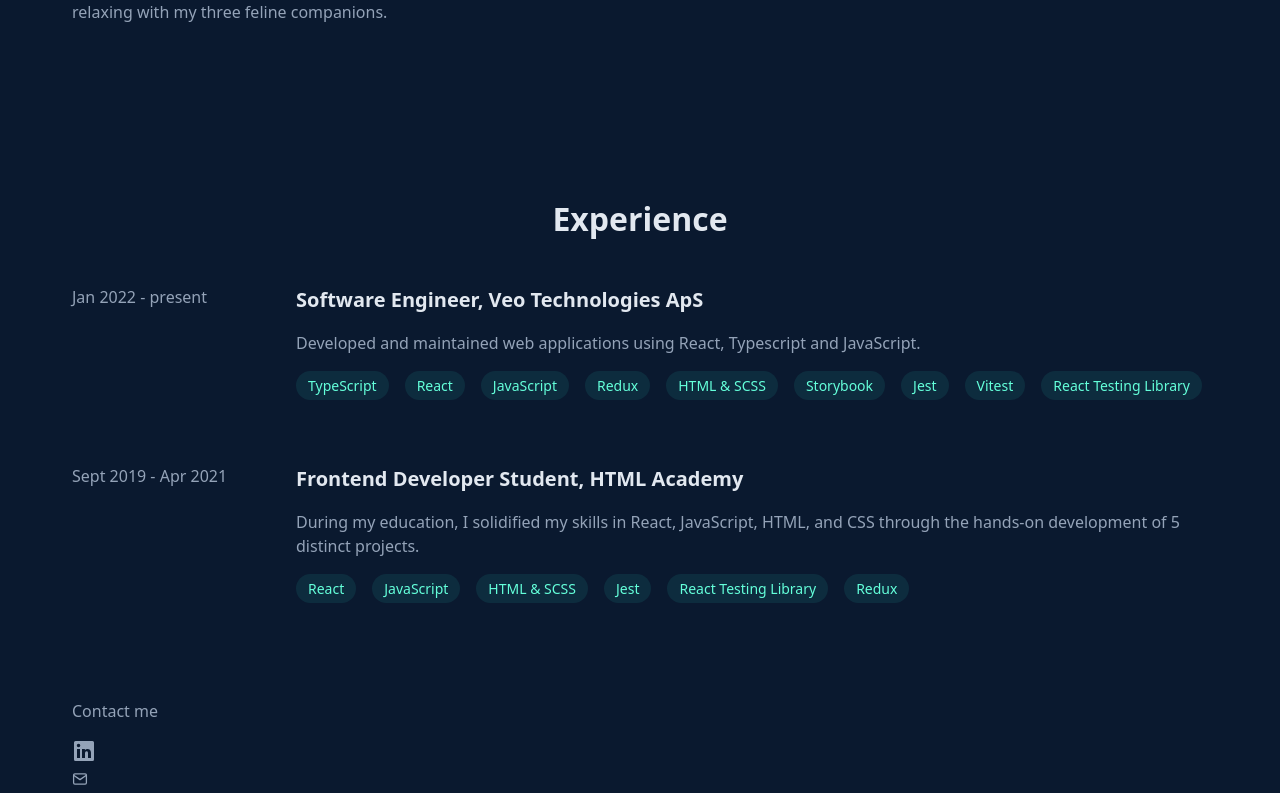
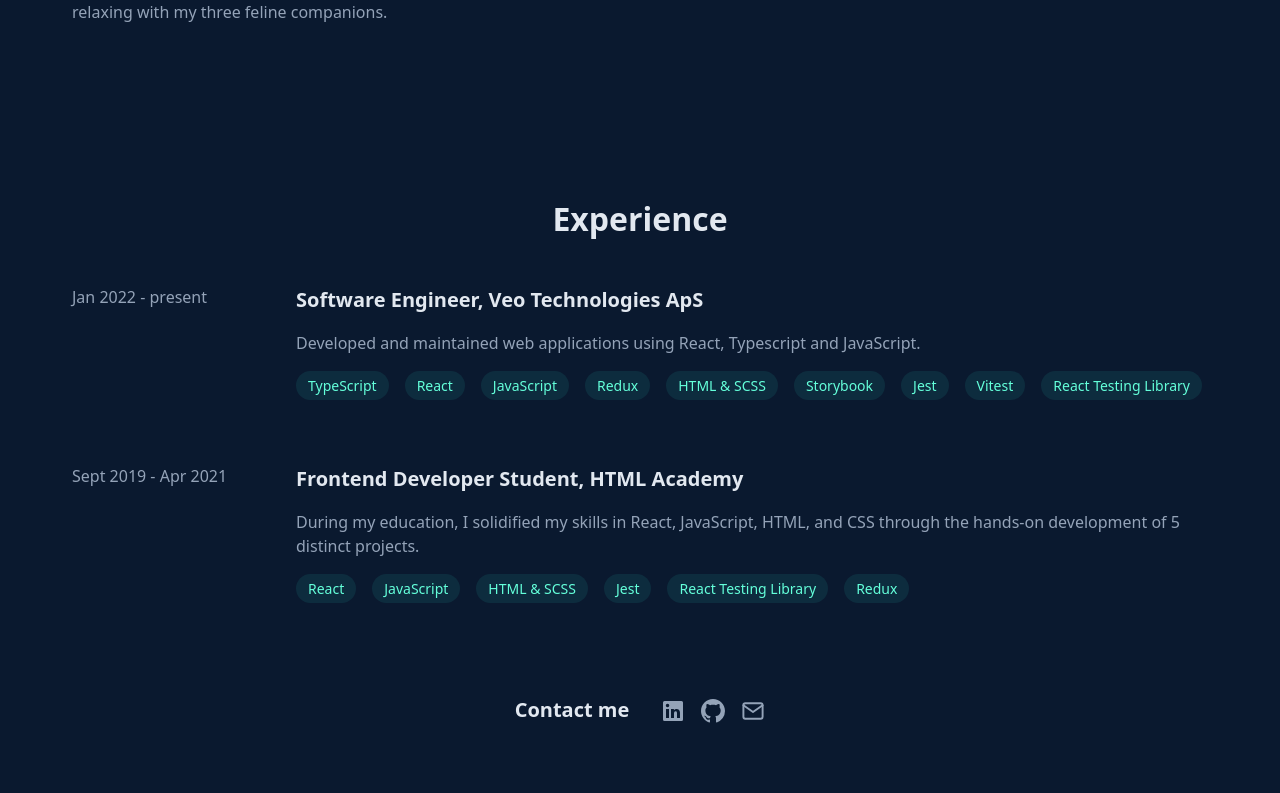
Before and after one commit to ElizabethSh/project-zero, a React (Vite) app: page / in a window 1280 px wide. Shown: the part 1588-2381 px from the top of the page. After the commit the page ends 2343 px from the top, so only its background shows below. Built offline with nearby package versions, Linux system fonts and the light colour scheme.

Commit message:
Add footer styles

```diff
--- /dev/null
+++ b/src/components/layout/footer/footer.scss
@@ -0,0 +1,33 @@
+.footer {
+  padding: 1rem 0 2rem;
+
+  .container {
+    display: grid;
+    grid-template-columns: repeat(2, max-content);
+    place-content: center;
+    gap: 2rem;
+  }
+
+  .footer-title {
+    color: var(--light-gray);
+    font-size: 1.25rem;
+    line-height: 1.1;
+    margin: 0;
+  }
+
+  .social-links {
+    display: flex;
+    gap: 1rem;
+
+    .social-link {
+      align-items: center;
+      display: flex;
+
+      &:hover,
+      &:focus {
+        color: var(--text-color-secondary);
+        transition: color 0.3s ease;
+      }
+    }
+  }
+}
--- a/src/components/layout/footer/index.tsx
+++ b/src/components/layout/footer/index.tsx
@@ -1,12 +1,15 @@
-import { linkedin, mail } from "../../../icons";
+import { github, linkedin, mail } from "../../../icons";
+
+import "./footer.scss";
 
 const Footer = () => (
-  <footer>
+  <footer className="footer">
     <div className="container">
-      <p>Contact me</p>
-      <ul>
+      <h6 className="footer-title">Contact me</h6>
+      <ul className="social-links">
         <li>
           <a
+            className="social-link"
             href="https://www.linkedin.com/in/lisa-shoshkina/"
             aria-label="LinkedIn profile"
             target="_blank"
@@ -16,7 +19,22 @@ const Footer = () => (
           </a>
         </li>
         <li>
-          <a href="mailto:liza.shoshkina@gmail.com" aria-label="Send an email">
+          <a
+            className="social-link"
+            href="https://github.com/ElizabethSh"
+            aria-label="Github profile"
+            target="_blank"
+            rel="noopener noreferrer"
+          >
+            {github}
+          </a>
+        </li>
+        <li>
+          <a
+            className="social-link"
+            href="mailto:liza.shoshkina@gmail.com"
+            aria-label="Send an email"
+          >
             {mail}
           </a>
         </li>
--- a/src/index.scss
+++ b/src/index.scss
@@ -68,3 +68,8 @@ section {
   color: var(--light-gray);
   font-size: 2rem;
 }
+
+.icon {
+  height: 1.5em;
+  width: 1.5em;
+}
```
